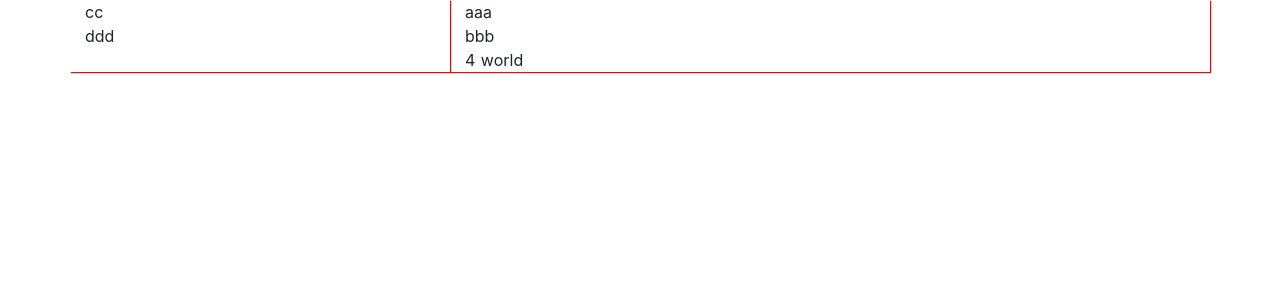
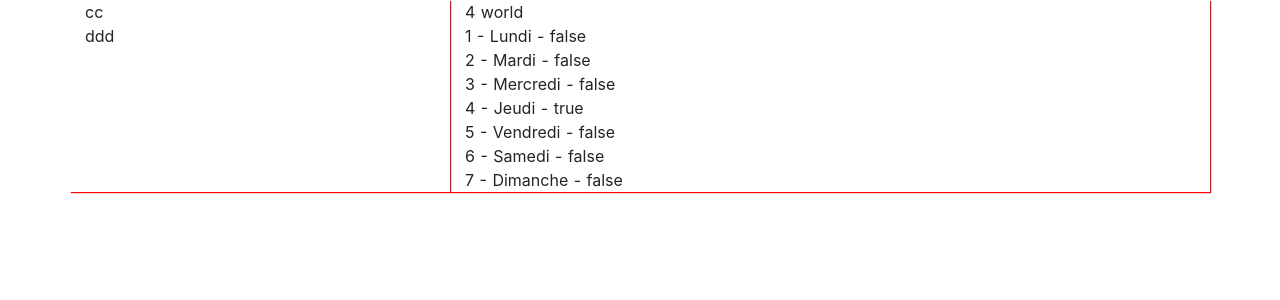
Before and after one commit to Loop-afk/amu-edt, a Nuxt app: page / in a window 1280 px wide. Shown: the top 300 px of the page. Built offline with nearby package versions, Linux system fonts and the light colour scheme.

Commit message:
scheduleSettingsGetWeekDays display all day of week

```diff
--- a/components/Schedule.vue
+++ b/components/Schedule.vue
@@ -1,8 +1,9 @@
 <template>
   <div>
-    <div>aaa</div>
-    <div>bbb</div>
     <div>{{ scheduleSettingsDate.getDay() }} {{ hello }}</div>
+    <div v-for="day in scheduleSettingsGetWeekDays()" :key="day.id">
+      {{ day.id }} - {{ day.day }} - {{ day.isToday }}
+    </div>
   </div>
 </template>
 
@@ -10,13 +11,22 @@
 export default {
   props: {
     scheduleSettingsDate: {
-      type: Object,
+      type: Date,
       required: true
     }
   },
   data () {
     return {
-      hello: 'world'
+      hello: 'world',
+      dayWeek: [
+        { id: 1, day: 'Lundi' },
+        { id: 2, day: 'Mardi' },
+        { id: 3, day: 'Mercredi' },
+        { id: 4, day: 'Jeudi' },
+        { id: 5, day: 'Vendredi' },
+        { id: 6, day: 'Samedi' },
+        { id: 7, day: 'Dimanche' }
+      ]
     }
   },
   mounted () {
@@ -24,9 +34,13 @@ export default {
   methods: {
     scheduleSettingsGetWeekDays () {
       const dayWeek = []
-      dayWeek.push('monday')
-      dayWeek.push('thuesday')
-      dayWeek.push('thursday')
+      for (const dayWeekKey of this.dayWeek) {
+        dayWeek.push({
+          id: dayWeekKey.id,
+          day: dayWeekKey.day,
+          isToday: (this.scheduleSettingsDate.getDay() === dayWeekKey.id)
+        })
+      }
       return dayWeek
     }
   }
--- a/nuxt.config.js
+++ b/nuxt.config.js
@@ -30,7 +30,7 @@ export default {
   buildModules: [
     // https://go.nuxtjs.dev/eslint
     ['@nuxtjs/eslint-module', {
-      fix: false
+      fix: true
     }]
   ],
 
```
